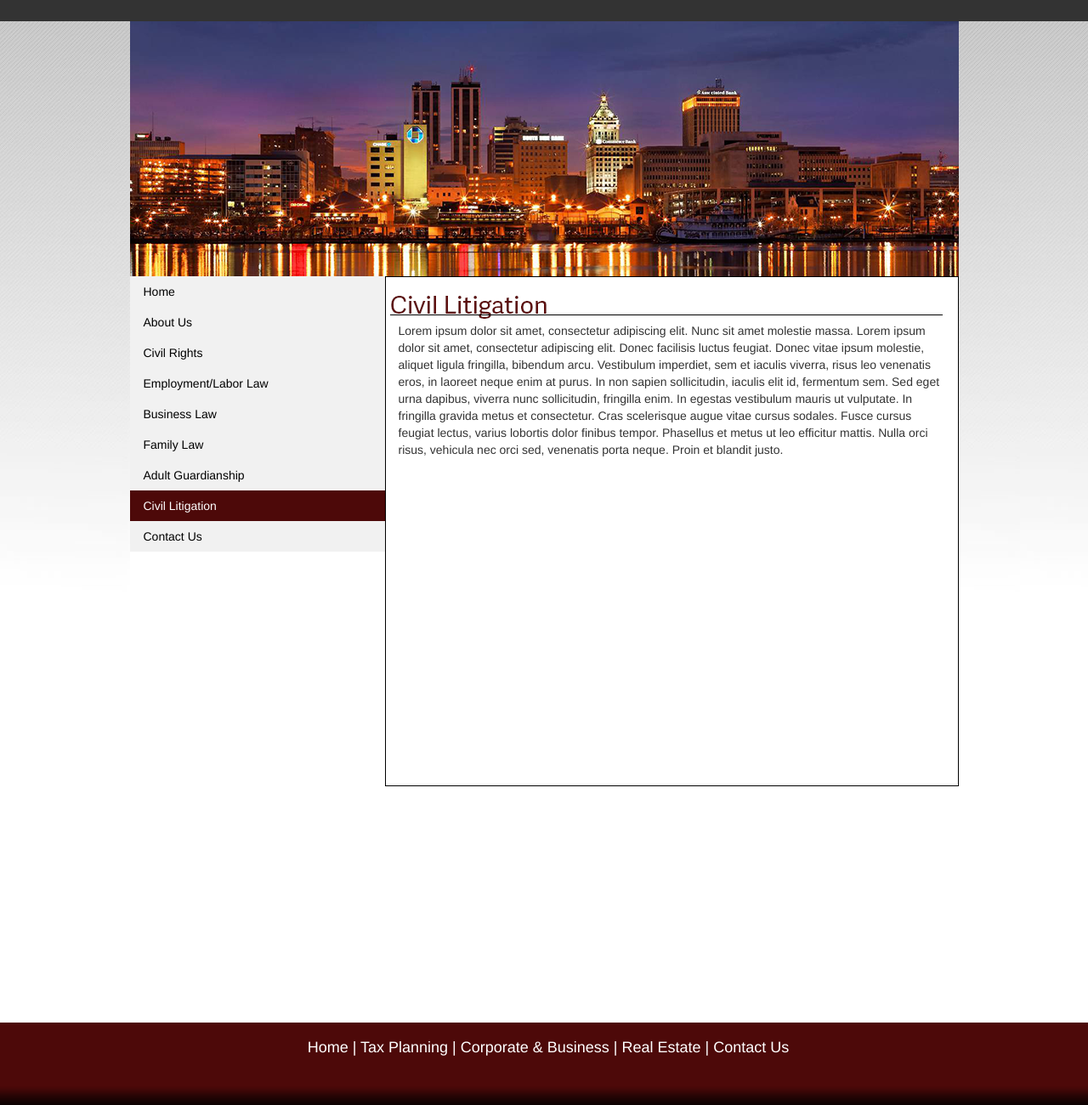
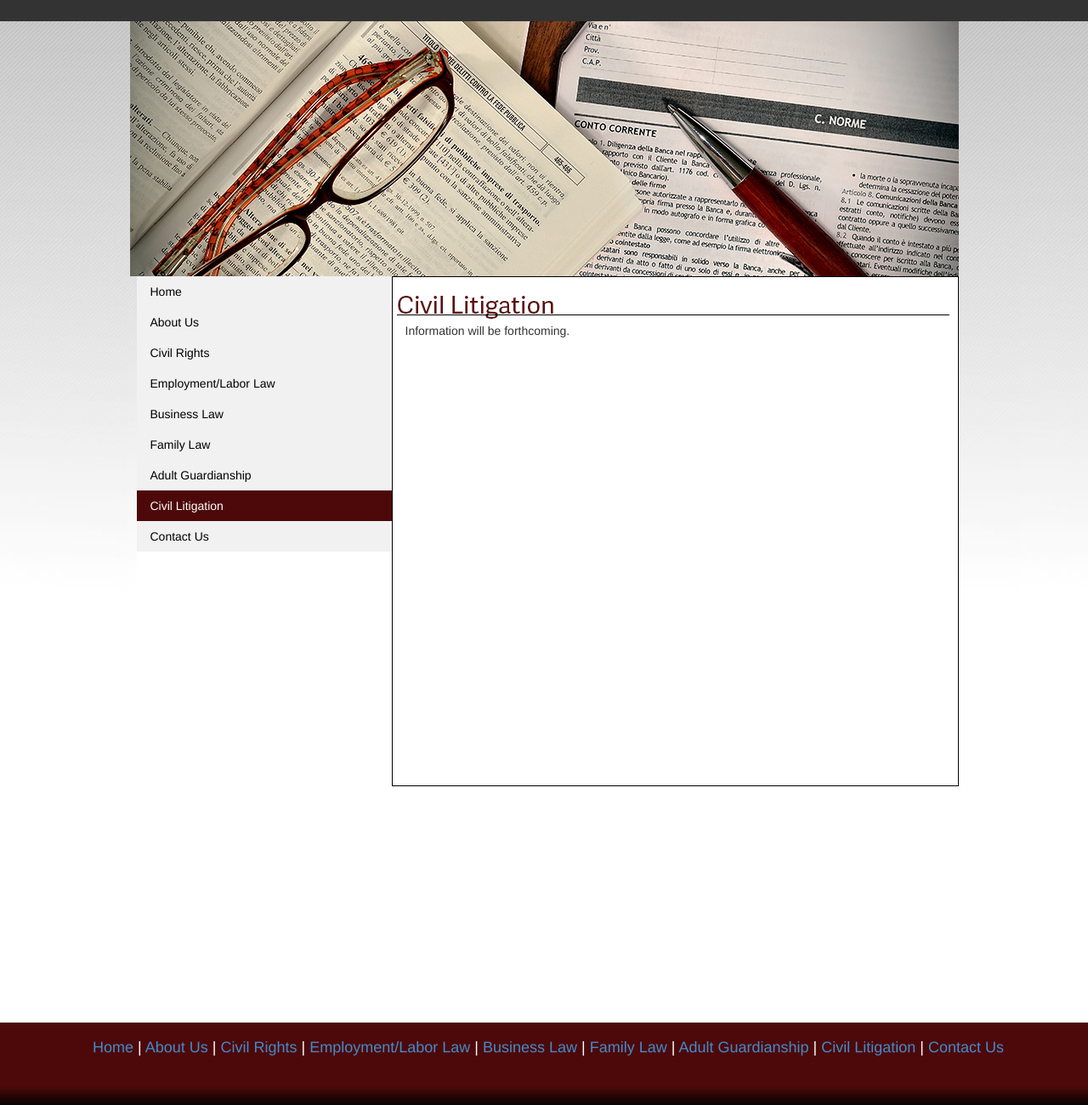
Before and after one commit to mcwashi/NenaLawOffice, a PHP site: page /civilLitigation.html in a window 1280 px wide. Shown: the part 100-1400 px from the top of the page at 85% size. Run offline with PHP 8.4, Linux system fonts and the light colour scheme; some libraries are stand-ins or nearby versions.

Commit message:
More Updates....

```diff
--- a/aboutUs.html
+++ b/aboutUs.html
@@ -6,7 +6,7 @@
 	<meta name="viewport" content="width=device-width, initial-scale=1">
 
 
-	<title>Nena Gougis Law Office and Assoicates</title>
+	<title>Law Offices of Nina R. Gougis</title>
 	<!-- Custom CSS -->
 	<!-- Bootstrap core CSS -->
 	<link href="assets/css/bootstrap.min.css" rel="stylesheet">
@@ -40,7 +40,7 @@
 		</div>
 
 		<div id="middleContent">
-
+			<img src="assets/img/aboutUsImg.jpg" />
 		</div>
 		<div id="bucket">
 			<div id="links">
--- a/assets/css/custom.css
+++ b/assets/css/custom.css
@@ -37,9 +37,7 @@
 #middleContent {
 	width: 975px;
 	height: 300px;
-	background-image: url(../img/Header.png);
 	margin: 0 auto;
-	padding-top: 300px;
 }
 
 #bucket {
@@ -118,7 +116,7 @@
 	bottom: 10px;
 }
 
-#leftQuote{
+#leftQuote {
 	position: absolute;
 	z-index: 0;
 	top: -10px;
@@ -127,7 +125,7 @@
 	width: 75px;
 }
 
-#rightQuote{
+#rightQuote {
 	position: absolute;
 	z-index: 0;
 	top: 100px;
--- a/civilLitigation.html
+++ b/civilLitigation.html
@@ -6,7 +6,7 @@
 	<meta name="viewport" content="width=device-width, initial-scale=1">
 
 
-	<title>Untitled Document</title>
+	<title>Law Offices of Nina R. Gougis</title>
 	<!-- Custom CSS -->
 	<!-- Bootstrap core CSS -->
 	<link href="assets/css/bootstrap.min.css" rel="stylesheet">
@@ -40,7 +40,7 @@
 		</div>
 
 		<div id="middleContent">
-
+			<img src="assets/img/civilLitigationImg.jpg" />
 		</div>
 		<div id="bucket">
 
@@ -87,14 +87,9 @@
 			<div id="leftMiddleContent">
 				<img src="./assets/img/civilLitigation.png" />
 				<p>
-					Lorem ipsum dolor sit amet, consectetur adipiscing elit. Nunc sit amet molestie massa. Lorem ipsum dolor sit amet, consectetur
-					adipiscing elit. Donec facilisis luctus feugiat. Donec vitae ipsum molestie, aliquet ligula fringilla, bibendum arcu.
-					Vestibulum imperdiet, sem et iaculis viverra, risus leo venenatis eros, in laoreet neque enim at purus. In non sapien
-					sollicitudin, iaculis elit id, fermentum sem. Sed eget urna dapibus, viverra nunc sollicitudin, fringilla enim. In egestas
-					vestibulum mauris ut vulputate. In fringilla gravida metus et consectetur. Cras scelerisque augue vitae cursus sodales.
-					Fusce cursus feugiat lectus, varius lobortis dolor finibus tempor. Phasellus et metus ut leo efficitur mattis. Nulla
-					orci risus, vehicula nec orci sed, venenatis porta neque. Proin et blandit justo.
+					Information will be forthcoming.
 				</p>
+
 			</div>
 		</div>
 
@@ -104,9 +99,19 @@
 	<!-- FOOTER
 	================================================== -->
 	<footer id="footerContent">
-		<p>Home | Tax Planning | Corporate & Business | Real Estate | Contact Us</p>
+		<p>
+			<a href='index.html'>Home</a> |
+			<a href='aboutUs.html'>About Us</a> |
+			<a href='civilRights.html'>Civil Rights</a> |
+			<a href='employmentLaborLaw.html'>Employment/Labor Law</a> |
+			<a href='businessLaw.html'>Business Law</a> |
+			<a href='familyLaw.html'>Family Law</a> |
+			<a href='adultGuardianshipLaw.html'>Adult Guardianship</a> |
+			<a href='civilLitigation.html'>Civil Litigation</a> |
+			<a href='contactUs.html'>Contact Us</a>
+		</p>
+
 	</footer>
-
 
 	<!-- Bootstrap core JavaScript
     ================================================== -->
--- a/contactUs.html
+++ b/contactUs.html
@@ -39,7 +39,7 @@
 		</div>
 
 		<div id="middleContent">
-
+			<img src="assets/img/contactUsImg.png" />
 		</div>
 		<div id="bucket">
 
--- a/employmentLaborLaw.html
+++ b/employmentLaborLaw.html
@@ -6,7 +6,7 @@
     <meta name="viewport" content="width=device-width, initial-scale=1">
 
 
-    <title>Nena Gougis Law Office and Assoicates</title>
+    <title>Law Offices of Nina R. Gougis</title>
     <!-- Custom CSS -->
     <!-- Bootstrap core CSS -->
     <link href="assets/css/bootstrap.min.css" rel="stylesheet">
@@ -40,7 +40,7 @@
         </div>
 
         <div id="middleContent">
-
+            <img src="assets/img/employmentLaborImg.jpg" />
         </div>
         <div id="bucket">
 
--- a/index.html
+++ b/index.html
@@ -6,7 +6,7 @@
 	<meta name="viewport" content="width=device-width, initial-scale=1">
 
 
-	<title>Nina Gougis Law Office and Assoicates</title>
+	<title>Law Offices of Nina R. Gougis</title>
 	<!-- Custom CSS -->
 	<!-- Bootstrap core CSS -->
 	<link href="assets/css/bootstrap.min.css" rel="stylesheet">
@@ -42,6 +42,7 @@
 		</div>
 
 		<div id="middleContent">
+			<img src="assets/img/homePageImg.jpg" />
 
 		</div>
 		<div id="bucket">
@@ -90,7 +91,7 @@
 				<table>
 					<tr>
 						<td>
-							<img src="./assets/img/NinaHome.jpg" />
+							<img src="./assets/img/NinaHome1.jpg" />
 						</td>
 
 						<td valign='top'>
```
Also changed, not shown: adultGuardianshipLaw.html (+3 -9 lines), businessLaw.html (+3 -9 lines), civilRights.html (+4 -4 lines), familyLaw.html (+2 -8 lines), assets/img/NinaHome1.jpg (added), assets/img/aboutUsImg.jpg (added), assets/img/adultGuardianshipImg.jpg (added), assets/img/businessImg.jpg (added), assets/img/civilLitigationImg.jpg (added), assets/img/civilRightsImg.jpg (added), assets/img/contactUsImg.png (added), assets/img/employmentLaborImg.jpg (added), assets/img/familyLawImg.jpg (added), assets/img/homePageImg.jpg (added).
